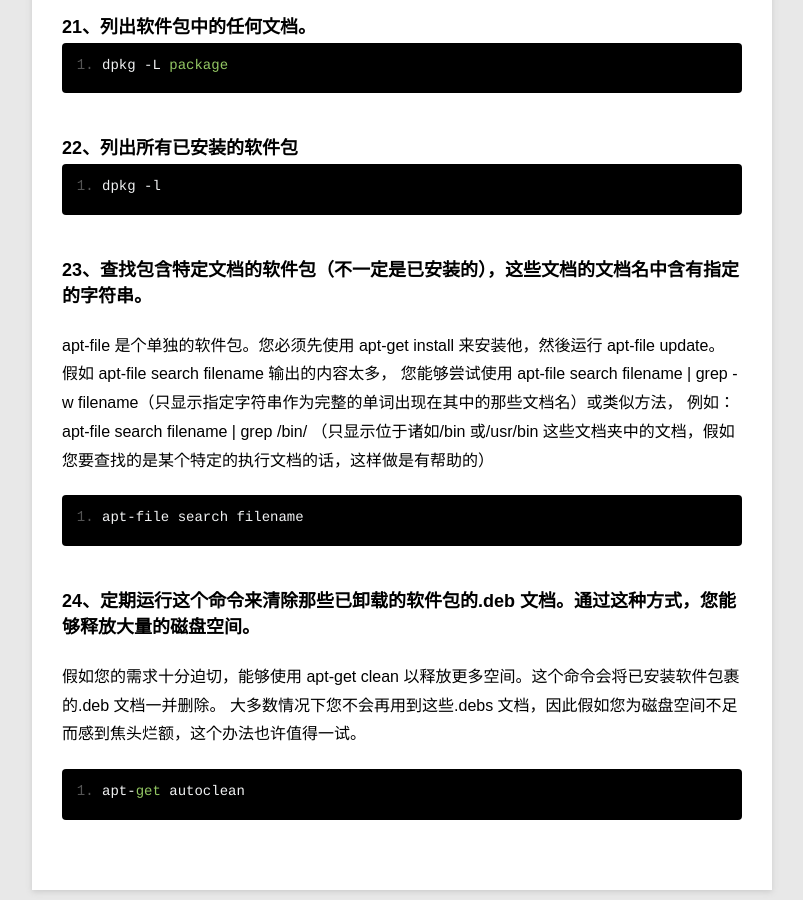
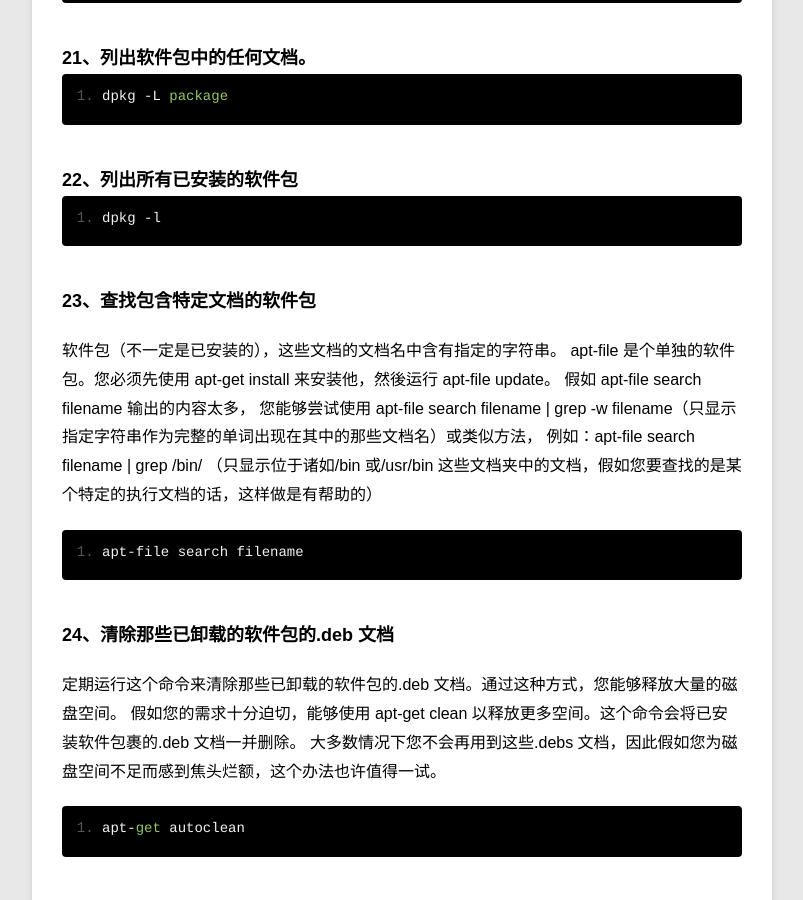
Before and after one commit to appleshan/OnTheWay, a Jekyll site: the page built from _posts/blog/2015-02-26-apt-get.md, in a window 1280 px wide and 900 px high, scrolled down 3346 px. Shown: the whole window, without its empty margins (78-881 px from the left). Built offline with Jekyll 4.4.1, drawn with Linux system fonts in a browser that asks for light colours; Markdown is read by kramdown in place of the engine named in the settings; some of the changed text lies outside the part shown.

Commit message:
文章改为md格式

```diff
--- a/_layouts/post.html
+++ b/_layouts/post.html
@@ -33,7 +33,7 @@
             <li><a href="{{ post.url }}">{{ post.title }}</a></li>
         {% endfor %}
         </ul>
-
+<!--
         <h2>Opinion</h2>
         <ul class="artical-list">
         {% for post in site.categories.opinion%}
@@ -47,6 +47,7 @@
             <li><a href="{{ post.url }}">{{ post.title }}</a></li>
         {% endfor %}
         </ul>
+-->
     </div>
 </div>
 
--- a/_posts/blog/2015-02-26-apt-get.md
+++ b/_posts/blog/2015-02-26-apt-get.md
@@ -1,6 +1,7 @@
 ---
 layout: post
 title: apt-get 使用手册
+description: apt-get 是一条 linux 命令，适用于 deb 包管理式的操作系统，主要用于自动从互联网的软件仓库中搜索、安装、升级、卸载软件或操作系统。
 category: blog
 ---
 
@@ -12,7 +13,8 @@
 ##二、apt-get 命令用法
 packagename 指代为软件包的名称
 
-###1、在修改 /etc/apt/sources.list 或 /etc/apt/preferences 之後运行该命令。此外您需要定期运行这一命令以确保您的软件包列表是最新的。
+###1、获得最近的软件包的列表
+在修改 /etc/apt/sources.list 或 /etc/apt/preferences 之後运行该命令。此外您需要定期运行这一命令以确保您的软件包列表是最新的。
     apt-get update
 
 ###2、安装一个新软件包（参见下文的 aptitude）
@@ -27,16 +29,20 @@
 ###5、删除包及其依赖的软件包
     apt-get autoremove packagename
 
-###6、删除包及其依赖的软件包+配置文件，比上面的要删除的彻底一点
+###6、删除包及其依赖的软件包+配置文件
+比上面的要删除的彻底一点
     apt-get autoremove --purge packagname
 
-###7、有些软件很难卸载，而且还阻止了别的软件的应用，就能够用这个，但是有点冒险。
+###7、强制卸载软件
+有些软件很难卸载，而且还阻止了别的软件的应用，就能够用这个，但是有点冒险。
     dpkg --force-all --purge packagename
 
-###8、apt 会把已装或已卸的软件都备份在硬盘上，所以假如需要空间的话，能够让这个命令来删除您已删掉的软件
+###8、删除已卸载软件的备份
+apt 会把已装或已卸的软件都备份在硬盘上，所以假如需要空间的话，能够让这个命令来删除您已删掉的软件
     apt-get autoclean
 
-###9、这个命令会把安装的软件的备份也删除，但是这样不会影响软件的使用。
+###9、把安装的软件的备份删除
+这个命令会把安装的软件的备份也删除，但是这样不会影响软件的使用。
     apt-get clean
 
 ###10、更新任何已安装的软件包。
@@ -66,7 +74,8 @@
 ###16、打印可用软件包列表。
     apt-cache dumpavail
 
-###17、显示软件包记录，类似于 dpkg –print-avail。
+###17、显示软件包记录
+类似于 dpkg –print-avail。
     apt-cache show pkgs
 
 ###18、显示软件包版本号
@@ -84,7 +93,8 @@
 ###22、列出所有已安装的软件包
     dpkg -l
 
-###23、查找包含特定文档的软件包（不一定是已安装的），这些文档的文档名中含有指定的字符串。
+###23、查找包含特定文档的软件包
+软件包（不一定是已安装的），这些文档的文档名中含有指定的字符串。
 apt-file 是个单独的软件包。您必须先使用 apt-get install 来安装他，然後运行 apt-file update。
 假如 apt-file search filename 输出的内容太多，
 您能够尝试使用 apt-file search filename | grep -w filename（只显示指定字符串作为完整的单词出现在其中的那些文档名）或类似方法，
@@ -93,7 +103,8 @@
 
     apt-file search filename
 
-###24、定期运行这个命令来清除那些已卸载的软件包的.deb 文档。通过这种方式，您能够释放大量的磁盘空间。
+###24、清除那些已卸载的软件包的.deb 文档
+定期运行这个命令来清除那些已卸载的软件包的.deb 文档。通过这种方式，您能够释放大量的磁盘空间。
 假如您的需求十分迫切，能够使用 apt-get clean 以释放更多空间。这个命令会将已安装软件包裹的.deb 文档一并删除。
 大多数情况下您不会再用到这些.debs 文档，因此假如您为磁盘空间不足而感到焦头烂额，这个办法也许值得一试。
 
```
Also changed, not shown: other parts of _posts/blog/2015-02-26-apt-get.md (+4 -2 lines).
